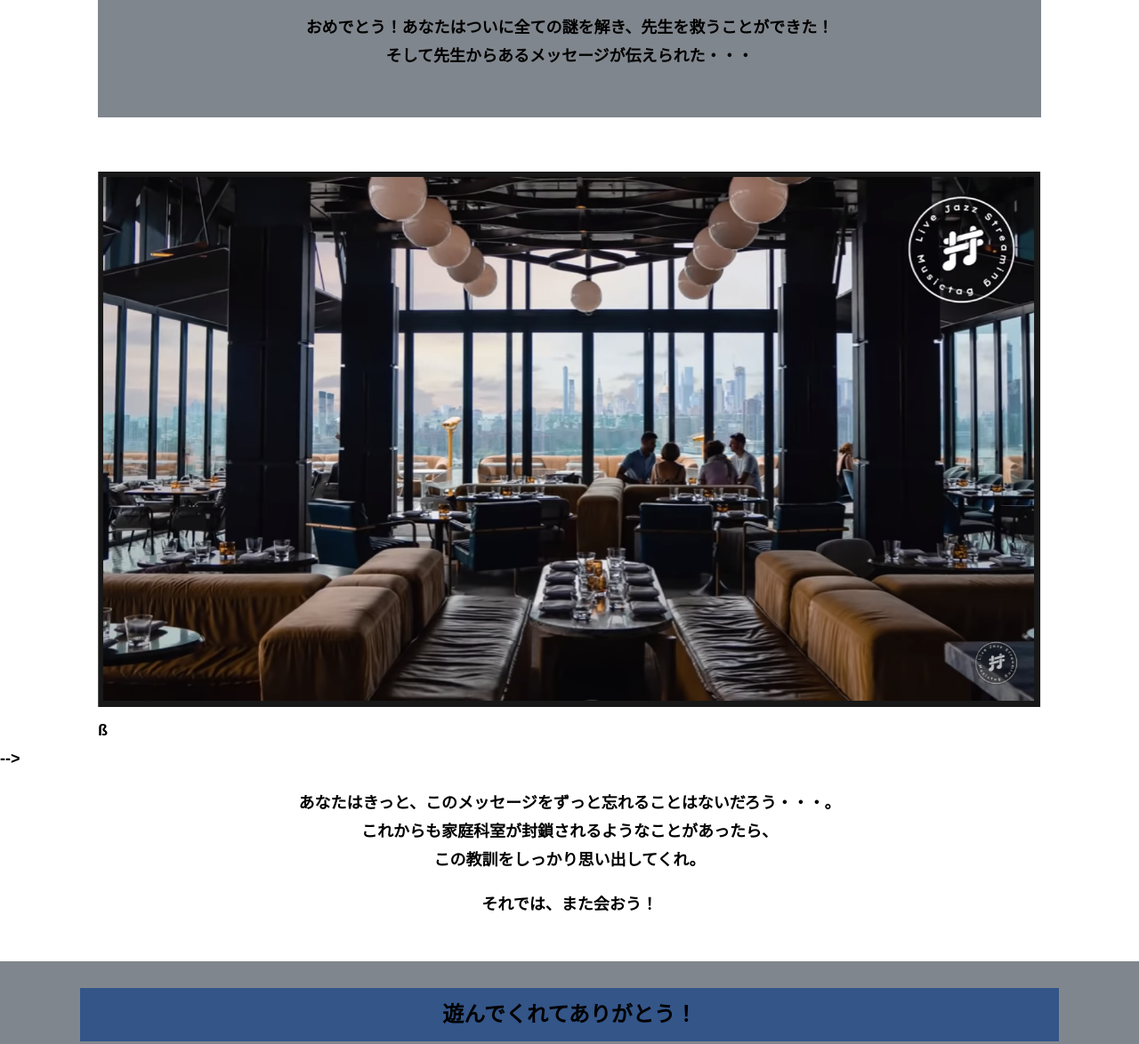
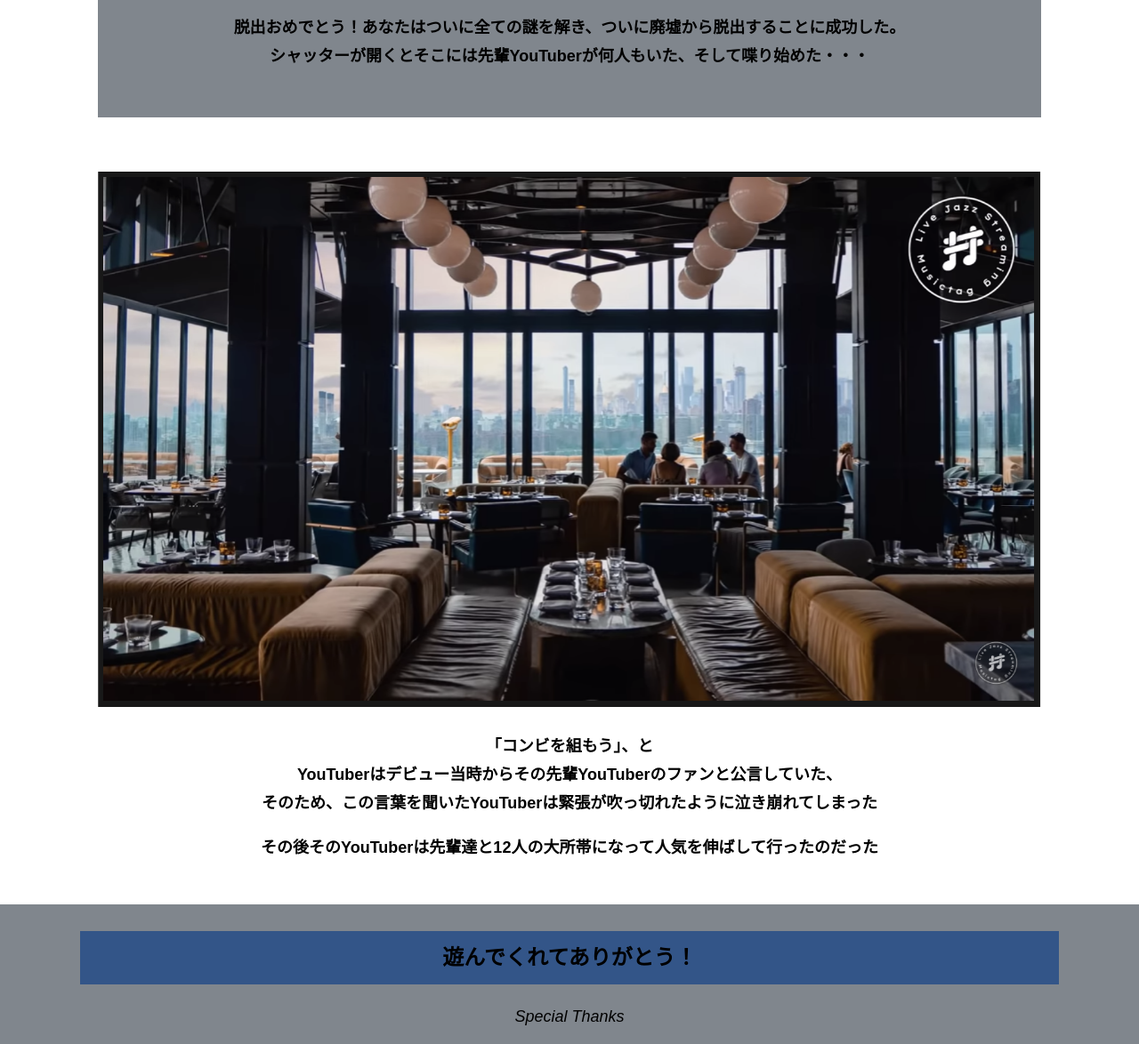
Before and after one commit to hal0401/alfa-online-lu, a plain HTML site: page final.html in a window 1280 px wide. Shown: the part 387-1561 px from the top of the page at 89% size. Drawn offline with Linux system fonts and the light colour scheme.

Commit message:
Update final.html

```diff
--- a/final.html
+++ b/final.html
@@ -23,8 +23,8 @@
       <div class="container">
         <div class="box bg-color--subcolor">
           <h2 class="section-title--border">全ステージ クリア！</h2>
-          <p class="text-center">おめでとう！あなたはついに全ての謎を解き、先生を救うことができた！<br>
-            そして先生からあるメッセージが伝えられた・・・</p>
+          <p class="text-center">脱出おめでとう！あなたはついに全ての謎を解き、ついに廃墟から脱出することに成功した。<br>
+            シャッターが開くとそこには先輩YouTuberが何人もいた、そして喋り始めた・・・</p>
         </div>
       </div>
     </section>
@@ -41,13 +41,13 @@
               </div>
             </div>
 Youtube貼り付けここまで-->
-          ß
+
       </div>
-         -->
-        <p class="text-center">あなたはきっと、このメッセージをずっと忘れることはないだろう・・・。<br>
-          これからも家庭科室が封鎖されるようなことがあったら、<br>
-          この教訓をしっかり思い出してくれ。</p>
-        <p class="text-center">それでは、また会おう！</p>
+
+        <p class="text-center">「コンビを組もう」、と<br>
+          YouTuberはデビュー当時からその先輩YouTuberのファンと公言していた、<br>
+          そのため、この言葉を聞いたYouTuberは緊張が吹っ切れたように泣き崩れてしまった</p>
+        <p class="text-center">その後そのYouTuberは先輩達と12人の大所帯になって人気を伸ばして行ったのだった</p>
       </div>
     </section>
     <section class="section bg-color--keycolor">
```
